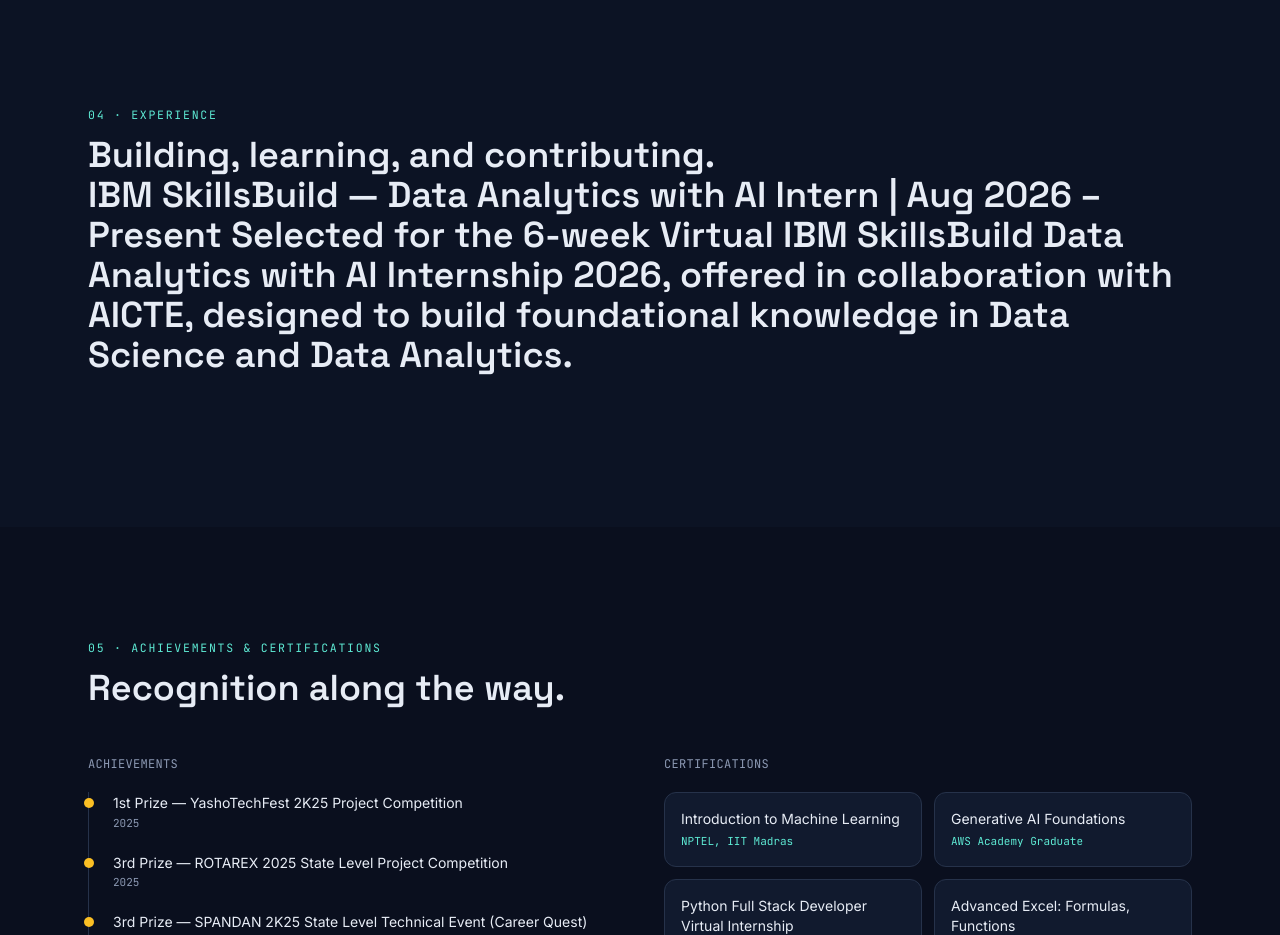
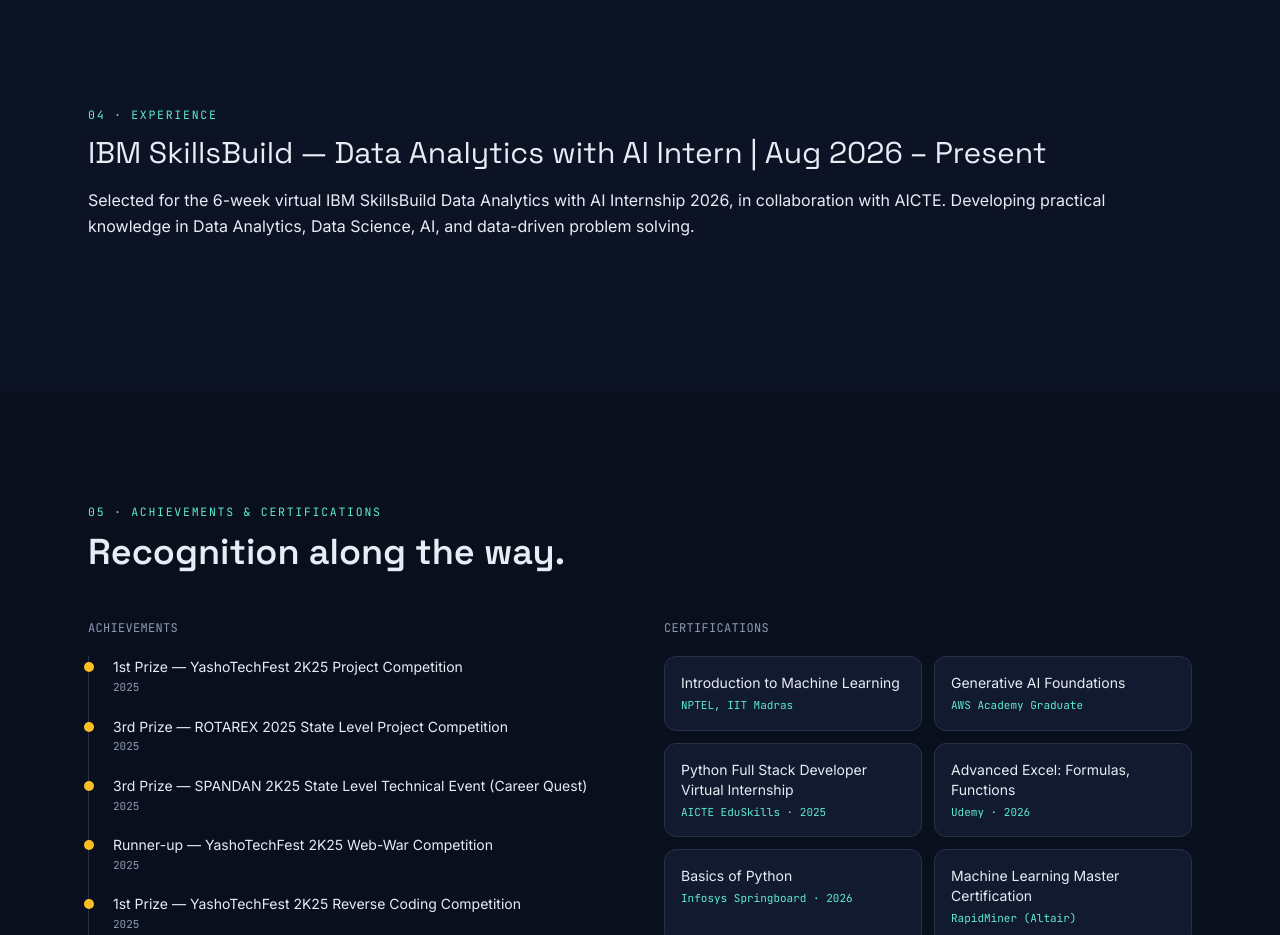
Before and after one commit to coder-vaishnavi/vaishnavi-portfolio, a React (Vite) app: page / in a window 1280 px wide. Shown: the part 2840-3775 px from the top of the page. Built offline with nearby package versions, Linux system fonts and the light colour scheme.

Commit message:
Experience added

```diff
--- a/src/components/Analytics.jsx
+++ b/src/components/Analytics.jsx
@@ -7,17 +7,19 @@
       <div className="mx-auto max-w-6xl px-6">
 
         <Reveal>
-          <p className="eyebrow mb-3">04 · Experience</p>
+  <p className="eyebrow mb-3">04 · Experience</p>
 
-          <h2 className="font-display text-3xl font-semibold text-textHi sm:text-4xl">
-            Building, learning, and contributing.
-          </h2>
-          <h1 className="font-display text-3xl font-semibold text-textHi sm:text-4xl">
-            IBM SkillsBuild — Data Analytics with AI Intern | Aug 2026 – Present
-Selected for the 6-week Virtual IBM SkillsBuild Data Analytics with AI Internship 2026, offered in collaboration with
-AICTE, designed to build foundational knowledge in Data Science and Data Analytics.
-          </h1>
-        </Reveal>
+  <h1 className="font-display text-3xl">
+    IBM SkillsBuild — Data Analytics with AI Intern | Aug 2026 – Present
+  </h1>
+
+  <p className="mt-4 text-base leading-relaxed">
+    Selected for the 6-week virtual IBM SkillsBuild Data Analytics with AI
+    Internship 2026, in collaboration with AICTE. Developing practical
+    knowledge in Data Analytics, Data Science, AI, and data-driven problem
+    solving.
+  </p>
+</Reveal>
 
         <div className="mt-10">
           {internshipExperience.map((internship, i) => (
```
